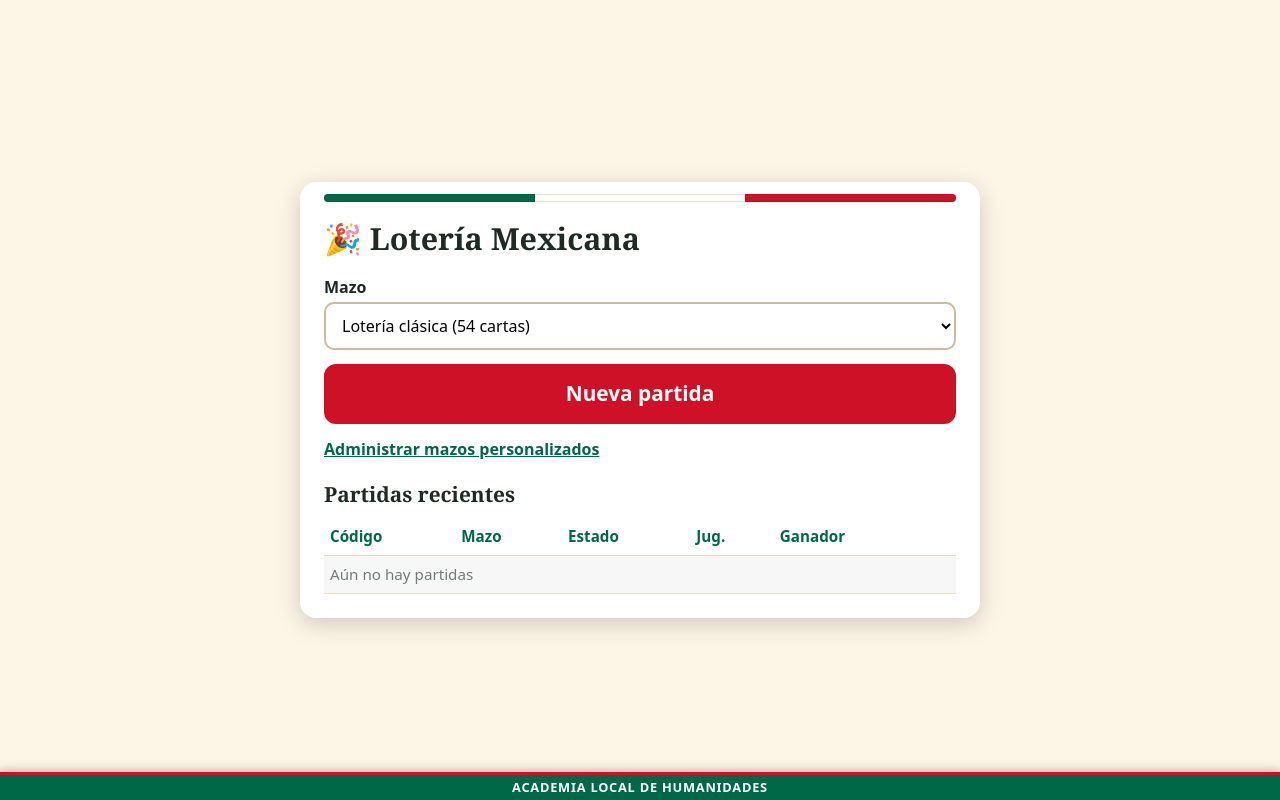
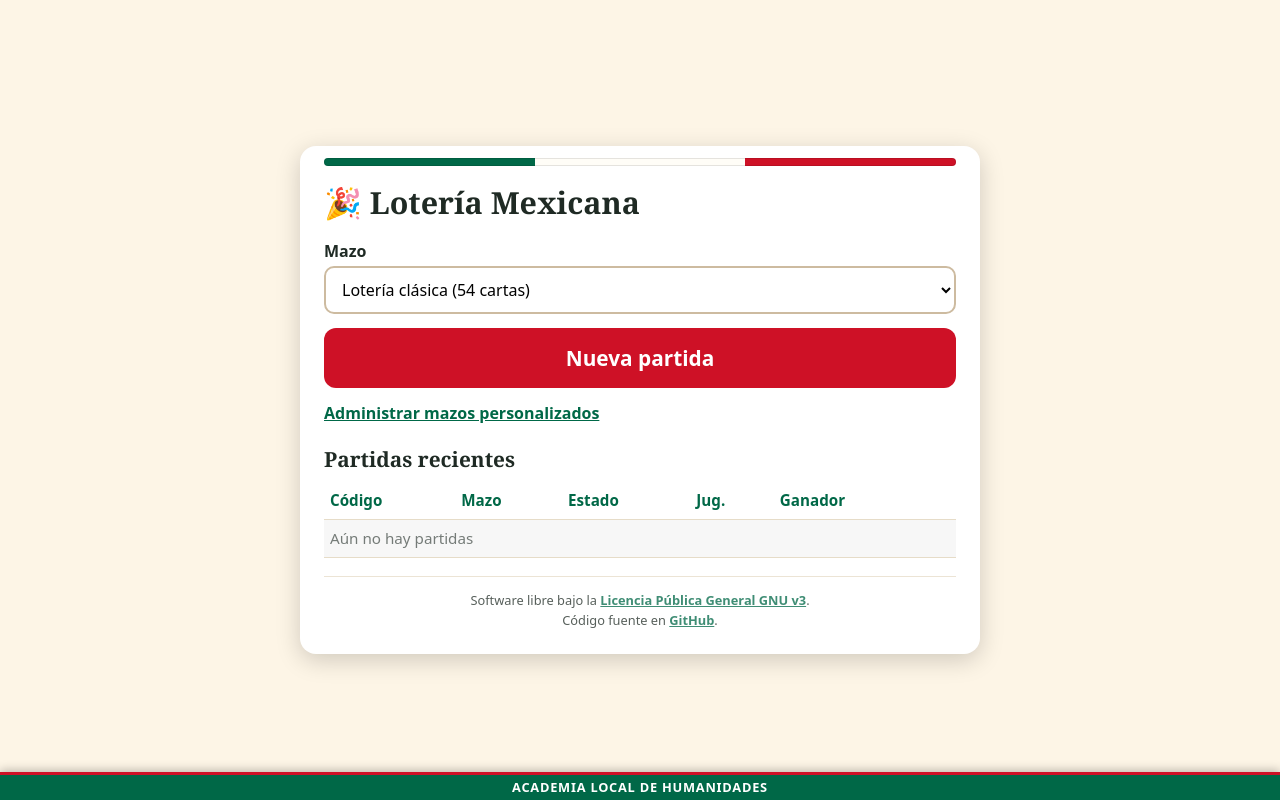
Before and after one commit to ismaelacevedocb192/loteria-mexicana, a PHP site: page / in a window 1280 px wide. Run offline with PHP 8.4, Linux system fonts and the light colour scheme; data that the repository does not hold is empty.

Commit message:
docs: leyenda de licencia en la portada y dedicatoria en el README
- La portada indica que el proyecto es software libre bajo GNU GPL v3
  y enlaza al código en GitHub, con REPO_URL configurable
- README dedicado a la esposa y al bebé del autor

Co-Authored-By: Claude Opus 5 <noreply@anthropic.com>

```diff
--- a/assets/app.css
+++ b/assets/app.css
@@ -68,6 +68,7 @@ body.portada .tarjeta { max-width: 680px; }
 .tabla .btn { min-height: 36px; padding: 6px 14px; font-size: .9rem; }
 .acciones { display: flex; gap: 4px; align-items: center; justify-content: flex-end; }
 .ganador-celda { font-weight: 700; color: var(--verde); white-space: nowrap; }
+.licencia { margin: 18px 0 0; padding-top: 14px; border-top: 1px solid #e6dcc8; font-size: .8rem; line-height: 1.5; text-align: center; opacity: .75; }
 .mini.borrar { font-size: 1.05rem; opacity: .55; }
 .mini.borrar:hover { opacity: 1; }
 .barra { display: flex; justify-content: space-between; align-items: center; gap: 10px; }
--- a/config.php
+++ b/config.php
@@ -29,6 +29,9 @@ if (!defined('DB_PASS')) define('DB_PASS', getenv('DB_PASS') ?: '');
 // Si no está vacía, presentador.php, index.php, mazos.php y las acciones de presentador la exigen (?k=clave).
 if (!defined('PRESENTADOR_CLAVE')) define('PRESENTADOR_CLAVE', getenv('PRESENTADOR_CLAVE') ?: '');
 
+// Dirección del código fuente, para la leyenda de licencia de la portada.
+if (!defined('REPO_URL')) define('REPO_URL', getenv('REPO_URL') ?: 'https://github.com/ismaelacevedocb192/loteria-mexicana');
+
 // Texto de la cintilla inferior. Vacío ('') la oculta.
 if (!defined('INSTITUCION')) define('INSTITUCION', getenv('INSTITUCION') ?: 'Academia Local de Humanidades');
 
--- a/index.php
+++ b/index.php
@@ -63,6 +63,10 @@ cabecera('Inicio', 'portada');
     <?php endforeach ?>
     <?php if (!$partidas): ?><tr><td colspan="6" class="tenue">Aún no hay partidas</td></tr><?php endif ?>
     </tbody></table>
+    <p class="licencia">
+      Software libre bajo la <a href="https://www.gnu.org/licenses/gpl-3.0.html" target="_blank" rel="noopener">Licencia Pública General GNU v3</a>.
+      <?php if (REPO_URL !== ''): ?><br>Código fuente en <a href="<?= h(REPO_URL) ?>" target="_blank" rel="noopener">GitHub</a>.<?php endif ?>
+    </p>
   </div>
 </main>
 <script>
```
Also changed, not shown: README.md.
